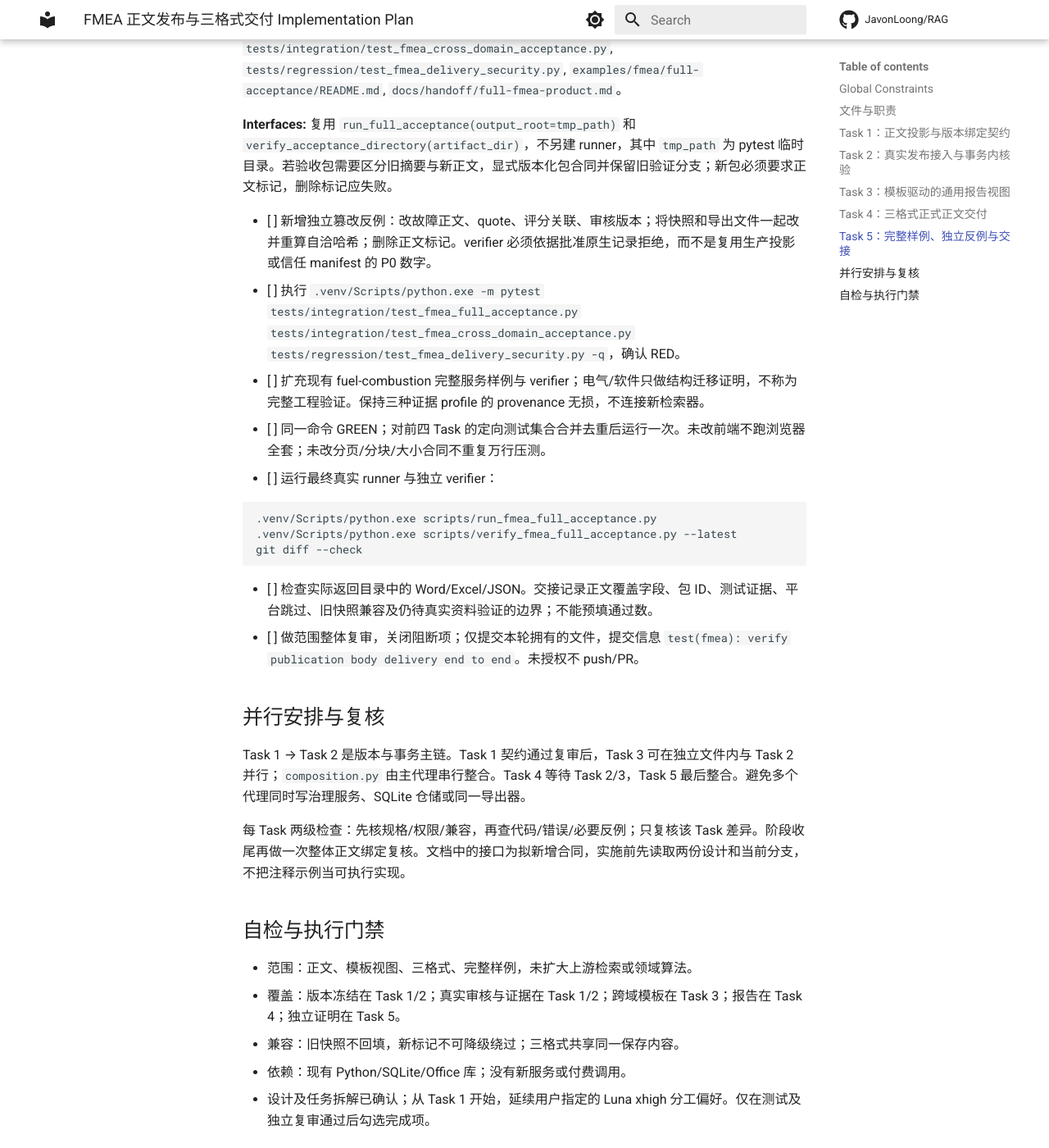
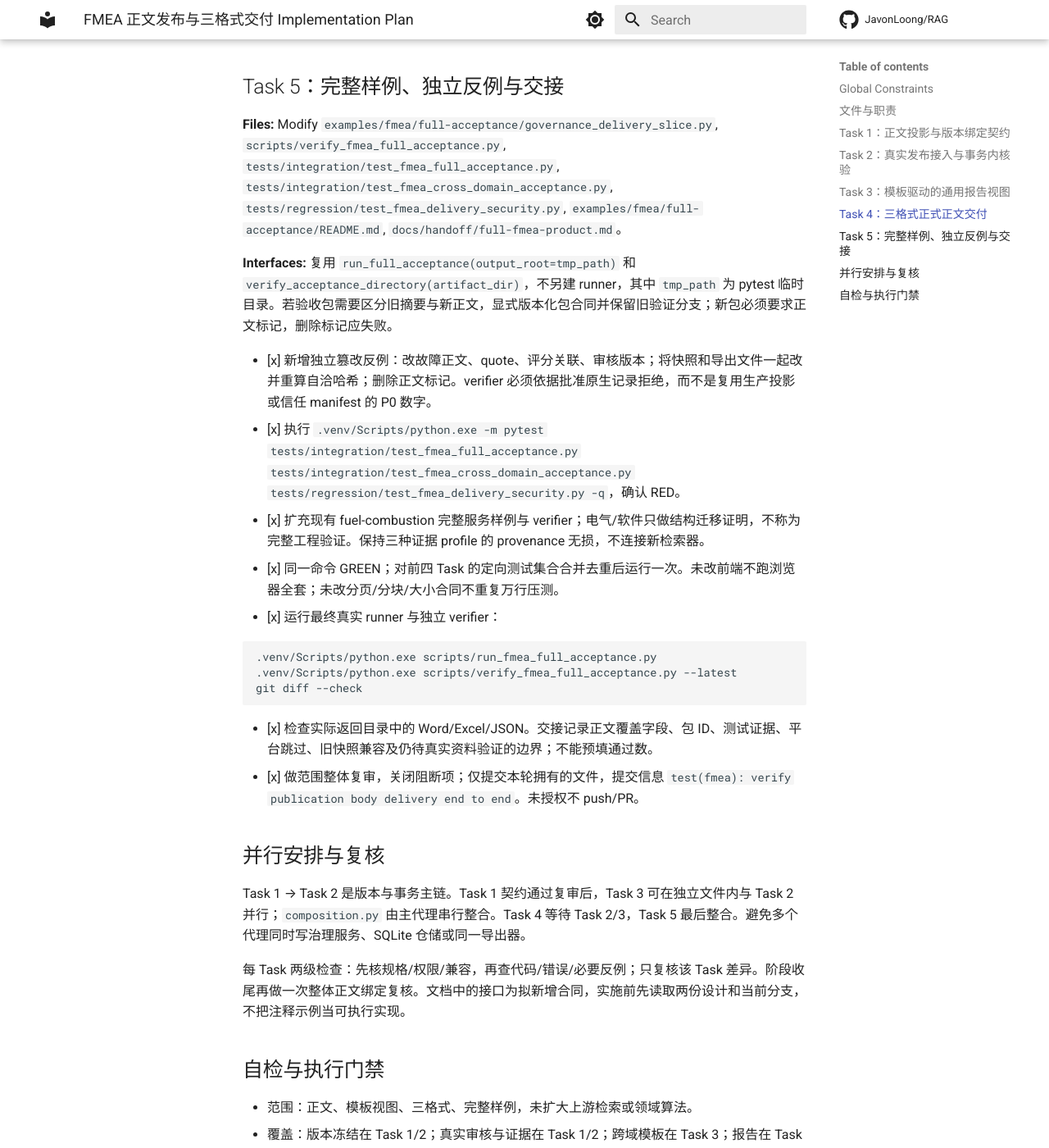
Before and after one commit to JavonLoong/RAG, an MkDocs documentation site: the page built from docs/superpowers/plans/2026-09-04-fmea-publication-body.md, in a window 1280 px wide and 1400 px high, scrolled down 7268 px. Shown: the whole window at 82% size. Built offline with MkDocs 1.6.1 and Material for MkDocs 9.7.7, drawn with Linux system fonts in a browser that asks for light colours; comment, search, counter and statistics services are not loaded; some of the changed text lies outside the part shown.

````diff
--- a/docs/superpowers/plans/2026-09-04-fmea-publication-body.md
+++ b/docs/superpowers/plans/2026-09-04-fmea-publication-body.md
@@ -160,11 +162,11 @@ assert _without_format_identity(_parse_docx(docx_bytes)) == _without_format_iden
 
 **Interfaces:** 复用 `run_full_acceptance(output_root=tmp_path)` 和 `verify_acceptance_directory(artifact_dir)`，不另建 runner，其中 `tmp_path` 为 pytest 临时目录。若验收包需要区分旧摘要与新正文，显式版本化包合同并保留旧验证分支；新包必须要求正文标记，删除标记应失败。
 
-- [ ] 新增独立篡改反例：改故障正文、quote、评分关联、审核版本；将快照和导出文件一起改并重算自洽哈希；删除正文标记。verifier 必须依据批准原生记录拒绝，而不是复用生产投影或信任 manifest 的 P0 数字。
-- [ ] 执行 `.venv/Scripts/python.exe -m pytest tests/integration/test_fmea_full_acceptance.py tests/integration/test_fmea_cross_domain_acceptance.py tests/regression/test_fmea_delivery_security.py -q`，确认 RED。
-- [ ] 扩充现有 fuel-combustion 完整服务样例与 verifier；电气/软件只做结构迁移证明，不称为完整工程验证。保持三种证据 profile 的 provenance 无损，不连接新检索器。
-- [ ] 同一命令 GREEN；对前四 Task 的定向测试集合合并去重后运行一次。未改前端不跑浏览器全套；未改分页/分块/大小合同不重复万行压测。
-- [ ] 运行最终真实 runner 与独立 verifier：
+- [x] 新增独立篡改反例：改故障正文、quote、评分关联、审核版本；将快照和导出文件一起改并重算自洽哈希；删除正文标记。verifier 必须依据批准原生记录拒绝，而不是复用生产投影或信任 manifest 的 P0 数字。
+- [x] 执行 `.venv/Scripts/python.exe -m pytest tests/integration/test_fmea_full_acceptance.py tests/integration/test_fmea_cross_domain_acceptance.py tests/regression/test_fmea_delivery_security.py -q`，确认 RED。
+- [x] 扩充现有 fuel-combustion 完整服务样例与 verifier；电气/软件只做结构迁移证明，不称为完整工程验证。保持三种证据 profile 的 provenance 无损，不连接新检索器。
+- [x] 同一命令 GREEN；对前四 Task 的定向测试集合合并去重后运行一次。未改前端不跑浏览器全套；未改分页/分块/大小合同不重复万行压测。
+- [x] 运行最终真实 runner 与独立 verifier：
 
 ```powershell
 .venv/Scripts/python.exe scripts/run_fmea_full_acceptance.py
@@ -172,8 +174,8 @@ assert _without_format_identity(_parse_docx(docx_bytes)) == _without_format_iden
 git diff --check
 ```
 
-- [ ] 检查实际返回目录中的 Word/Excel/JSON。交接记录正文覆盖字段、包 ID、测试证据、平台跳过、旧快照兼容及仍待真实资料验证的边界；不能预填通过数。
-- [ ] 做范围整体复审，关闭阻断项；仅提交本轮拥有的文件，提交信息 `test(fmea): verify publication body delivery end to end`。未授权不 push/PR。
+- [x] 检查实际返回目录中的 Word/Excel/JSON。交接记录正文覆盖字段、包 ID、测试证据、平台跳过、旧快照兼容及仍待真实资料验证的边界；不能预填通过数。
+- [x] 做范围整体复审，关闭阻断项；仅提交本轮拥有的文件，提交信息 `test(fmea): verify publication body delivery end to end`。未授权不 push/PR。
 
 ## 并行安排与复核
 
````
Also changed, not shown: other parts of docs/superpowers/plans/2026-09-04-fmea-publication-body.md (+4 -2 lines), docs/handoff/fmea-publication-body-task5.md (added, +37 -0 lines), docs/handoff/full-fmea-product.md (+10 -4 lines), examples/fmea/full-acceptance/README.md (+16 -6 lines).
